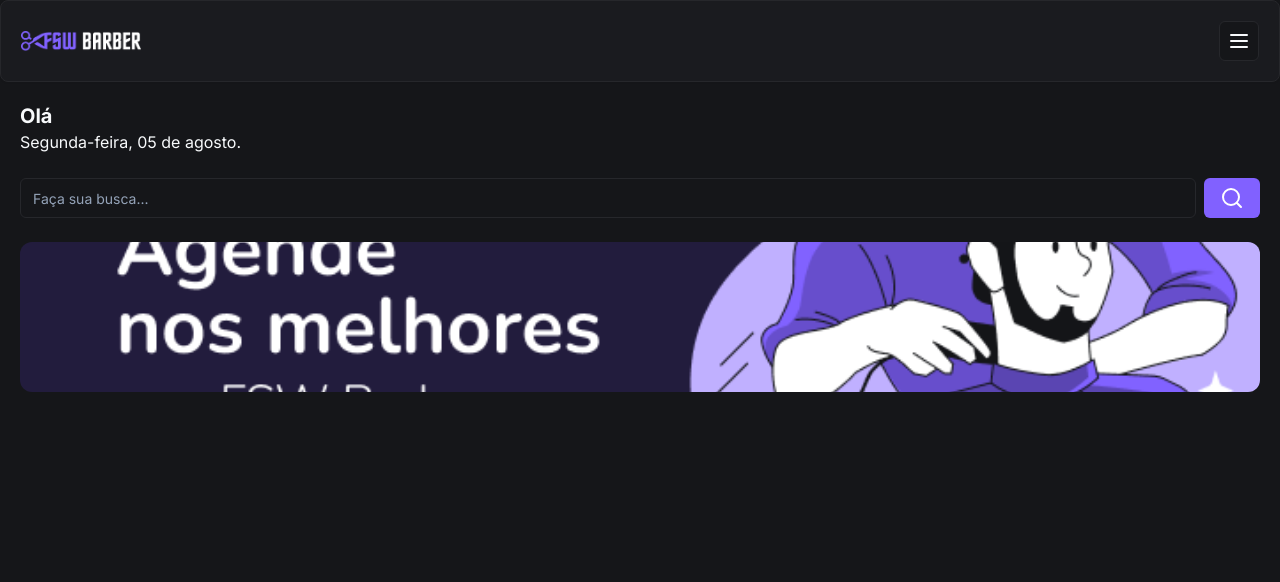
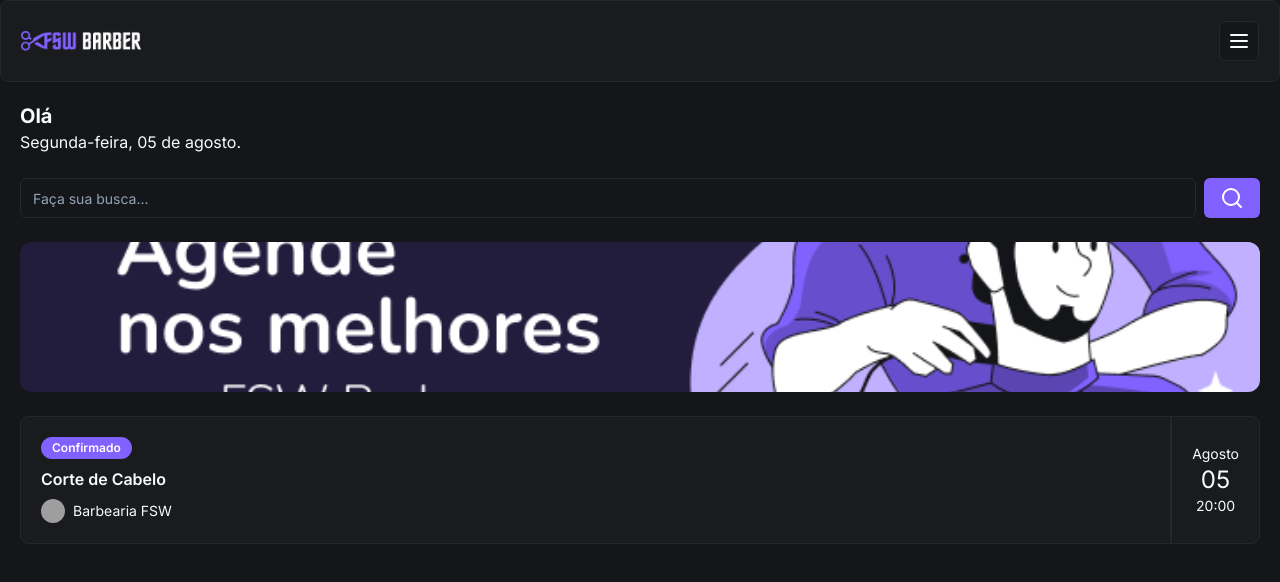
Before and after one commit to brunowdm/fsw-barber, a Next.js app: page / in a window 1280 px wide. Shown: the top 582 px of the page. Built offline with nearby package versions, Linux system fonts and the light colour scheme; grey boxes are pictures that could not be loaded.

Commit message:
feat: add booking item

```diff
--- /dev/null
+++ b/app/_components/ui/avatar.tsx
@@ -0,0 +1,50 @@
+"use client"
+
+import * as React from "react"
+import * as AvatarPrimitive from "@radix-ui/react-avatar"
+
+import { cn } from "@/app/_lib/utils"
+
+const Avatar = React.forwardRef<
+  React.ElementRef<typeof AvatarPrimitive.Root>,
+  React.ComponentPropsWithoutRef<typeof AvatarPrimitive.Root>
+>(({ className, ...props }, ref) => (
+  <AvatarPrimitive.Root
+    ref={ref}
+    className={cn(
+      "relative flex h-10 w-10 shrink-0 overflow-hidden rounded-full",
+      className
+    )}
+    {...props}
+  />
+))
+Avatar.displayName = AvatarPrimitive.Root.displayName
+
+const AvatarImage = React.forwardRef<
+  React.ElementRef<typeof AvatarPrimitive.Image>,
+  React.ComponentPropsWithoutRef<typeof AvatarPrimitive.Image>
+>(({ className, ...props }, ref) => (
+  <AvatarPrimitive.Image
+    ref={ref}
+    className={cn("aspect-square h-full w-full", className)}
+    {...props}
+  />
+))
+AvatarImage.displayName = AvatarPrimitive.Image.displayName
+
+const AvatarFallback = React.forwardRef<
+  React.ElementRef<typeof AvatarPrimitive.Fallback>,
+  React.ComponentPropsWithoutRef<typeof AvatarPrimitive.Fallback>
+>(({ className, ...props }, ref) => (
+  <AvatarPrimitive.Fallback
+    ref={ref}
+    className={cn(
+      "flex h-full w-full items-center justify-center rounded-full bg-muted",
+      className
+    )}
+    {...props}
+  />
+))
+AvatarFallback.displayName = AvatarPrimitive.Fallback.displayName
+
+export { Avatar, AvatarImage, AvatarFallback }
--- /dev/null
+++ b/app/_components/ui/badge.tsx
@@ -0,0 +1,36 @@
+import * as React from "react"
+import { cva, type VariantProps } from "class-variance-authority"
+
+import { cn } from "@/app/_lib/utils"
+
+const badgeVariants = cva(
+  "inline-flex items-center rounded-full border px-2.5 py-0.5 text-xs font-semibold transition-colors focus:outline-none focus:ring-2 focus:ring-ring focus:ring-offset-2",
+  {
+    variants: {
+      variant: {
+        default:
+          "border-transparent bg-primary text-primary-foreground hover:bg-primary/80",
+        secondary:
+          "border-transparent bg-secondary text-secondary-foreground hover:bg-secondary/80",
+        destructive:
+          "border-transparent bg-destructive text-destructive-foreground hover:bg-destructive/80",
+        outline: "text-foreground",
+      },
+    },
+    defaultVariants: {
+      variant: "default",
+    },
+  }
+)
+
+export interface BadgeProps
+  extends React.HTMLAttributes<HTMLDivElement>,
+    VariantProps<typeof badgeVariants> {}
+
+function Badge({ className, variant, ...props }: BadgeProps) {
+  return (
+    <div className={cn(badgeVariants({ variant }), className)} {...props} />
+  )
+}
+
+export { Badge, badgeVariants }
--- a/app/page.tsx
+++ b/app/page.tsx
@@ -3,6 +3,9 @@
 import { Button } from "./_components/ui/button";
 import { Input } from "./_components/ui/input";
 import Image from "next/image";
+import { Card, CardContent } from "./_components/ui/card";
+import { Badge } from "./_components/ui/badge";
+import { Avatar, AvatarImage } from "./_components/ui/avatar";
 
 export default function Home() {
   return (
@@ -21,9 +24,33 @@
           </Button>
         </div>
 
+        {/* Banner */}
         <div className="relative w-full h-[150px] mt-6">
           <Image alt="Agende nos melhors com FSW Barber" src="/banner-01.png" fill className="object-cover rounded-xl" />
         </div>
+
+        {/* Agendamentos */}
+        <Card className="mt-6">
+          <CardContent className="flex justify-between p-0">
+
+            <div className="flex flex-col gap-2 py-5 pl-5">
+              <Badge className="w-fit">Confirmado</Badge>
+              <h3 className="font-semibold">Corte de Cabelo</h3>
+              <div className="flex items-center gap-2">
+                <Avatar className="h-6 w-6">
+                  <AvatarImage src="https://utfs.io/f/c97a2dc9-cf62-468b-a851-bfd2bdde775f-16p.png" />
+                </Avatar>
+                <p className="text-sm">Barbearia FSW</p>
+              </div>
+            </div>
+
+            <div className="flex flex-col items-center justify-center px-5 border-l-2 border-solid">
+              <p className="text-sm">Agosto</p>
+              <p className="text-2xl">05</p>
+              <p className="text-sm">20:00</p>
+            </div>
+          </CardContent>
+        </Card>
       </div>
     </div>
   );
--- a/package.json
+++ b/package.json
@@ -13,6 +13,7 @@
   },
   "dependencies": {
     "@prisma/client": "^5.18.0",
+    "@radix-ui/react-avatar": "^1.1.0",
     "@radix-ui/react-slot": "^1.1.0",
     "class-variance-authority": "^0.7.0",
     "clsx": "^2.1.1",
```
Also changed, not shown: 1 other file (tests, documents, lock files or other folders).
